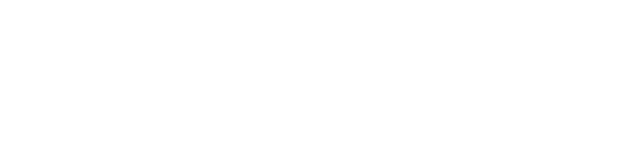
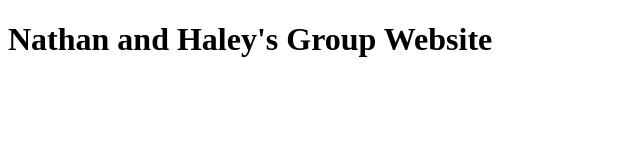
Before and after one commit to halowe94/group-Website, a plain HTML site: page index.html in a window 1280 px wide. Shown: the whole page, without its empty margins (0-640 px from the left). Drawn offline with Linux system fonts and the light colour scheme.

Commit message:
add the name to the html

```diff
--- a/index.html
+++ b/index.html
@@ -4,9 +4,11 @@
     <meta charset="UTF-8">
     <meta http-equiv="X-UA-Compatible" content="IE=edge">
     <meta name="viewport" content="width=device-width, initial-scale=1.0">
-    <title>Document</title>
+    <title>Group Website</title>
 </head>
 <body>
 
+    <h1>Nathan and Haley's Group Website</h1>
+
 </body>
 </html>
```
